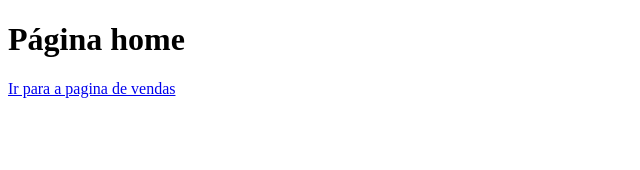
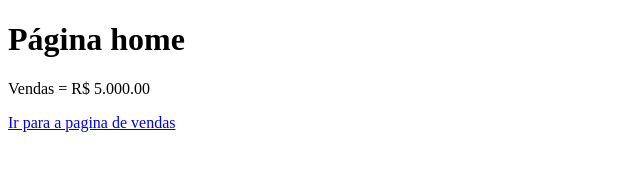
Before and after one commit to joseroberto-df/aulasgithub, a plain HTML site: page index.html in a window 1280 px wide. Shown: the whole page, without its empty margins (0-640 px from the left). Drawn offline with Linux system fonts and the light colour scheme.

Commit message:
Acrescetado o valor das vendas

```diff
--- a/index.html
+++ b/index.html
@@ -8,6 +8,7 @@
 </head>
 <body>
     <h1>Página home</h1>
+    <p>Vendas = R$ 5.000.00</p>
     <a href="vendas.html">Ir para a pagina de vendas</a>
 </body>
 </html>
```
